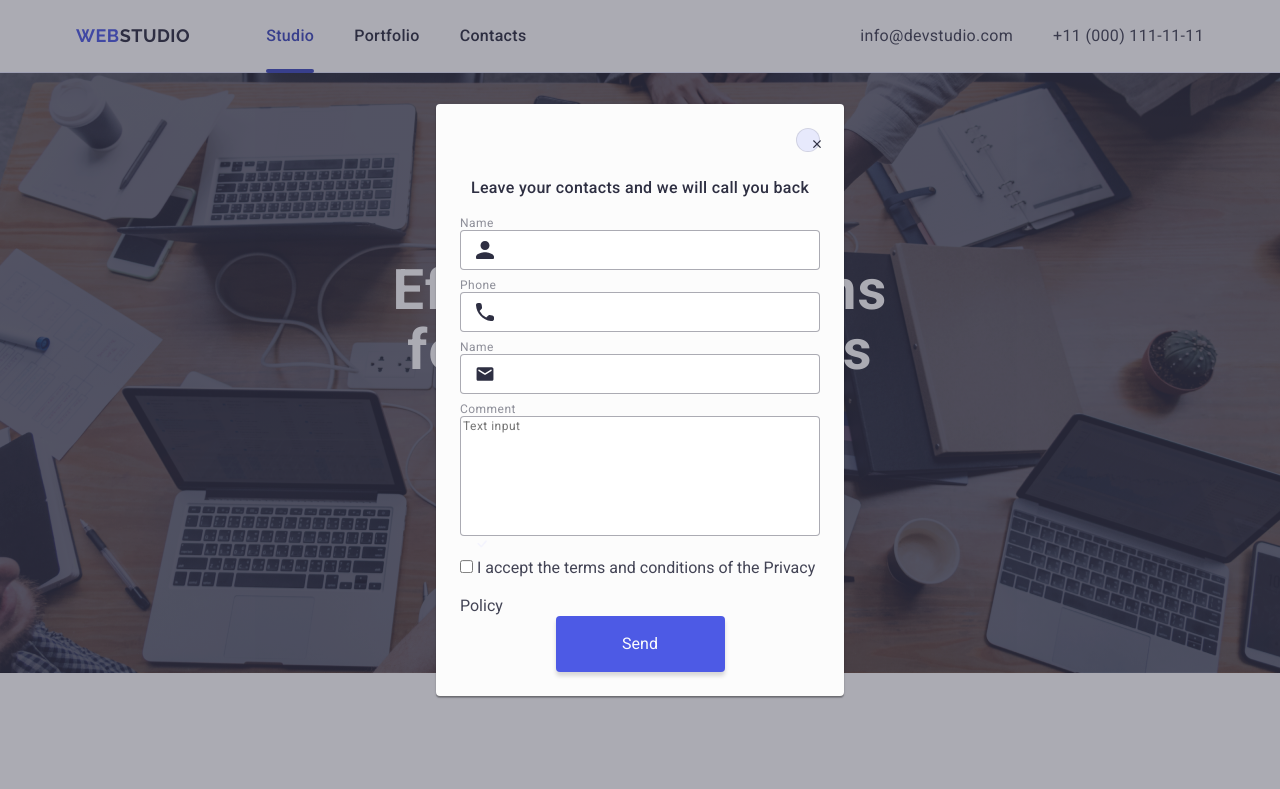
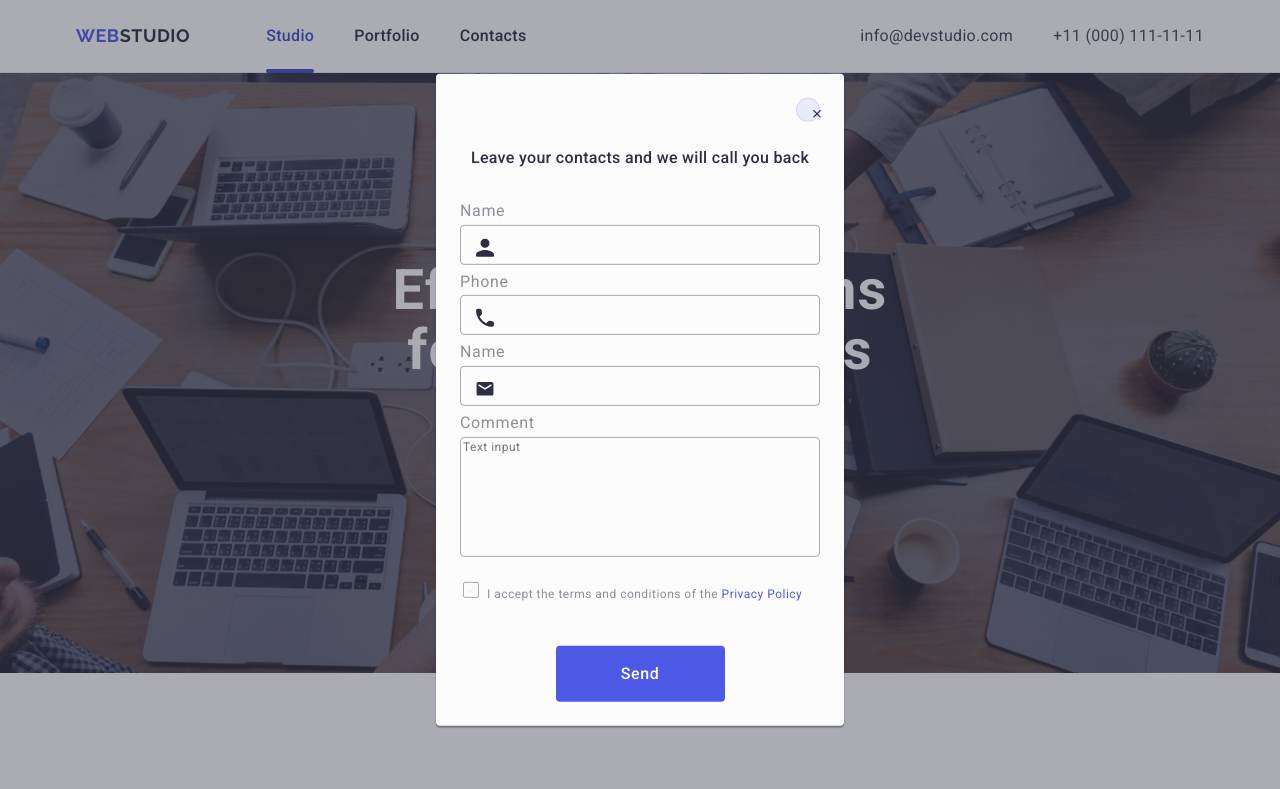
Before and after one commit to ivshynalarysa/goit-markup-hw-05, a plain HTML site: page index.html in a window 1280 px wide. Shown: the top 789 px of the page. Drawn offline with nearby package versions, Linux system fonts and the light colour scheme.

Commit message:
modified modal window

```diff
--- a/css/styles.css
+++ b/css/styles.css
@@ -203,13 +203,12 @@ transition: background-color 250ms cubic-bezier(0.4, 0, 0.2, 1);}
     font-size: 12px;
     letter-spacing: 0.04em;
     padding-left: 16px;
-    margin-top: 40px;
     background-color: transparent;
     box-shadow: 0 4px 4px 0 rgba(0, 0, 0, 0.15);
 }
 .subscribe {
-    width: 453px;
-    height: 80px; margin-right: 80px;}
+    width: 453px; margin-left: 80px;
+    height: 80px; }
 .form-footer { display: flex;
     flex-direction: row; gap: 24px;}
 .subscribe-title { font-weight: 500;
@@ -250,79 +249,115 @@ transition: background-color 250ms cubic-bezier(0.4, 0, 0.2, 1);}
     border-radius: 4px;
     width: 408px;
     min-height: 584px;
+    padding: 72px 24px 24px;
     box-shadow: 0 1px 1px 0 rgba(0, 0, 0, 0.14), 0 1px 3px 0 rgba(0, 0, 0, 0.12), 0 2px 1px 0 rgba(0, 0, 0, 0.2);
     background: #fcfcfc;
-    transform: translate(-50%, -50%)
-    ;
-}
-.modal-close {  }
-.modal-close-link {top: 24px; right: 24px;
+    transform: translate(-50%, -50%);
+    transition: transform 250ms cubic-bezier(0.4, 0, 0.2, 1);}
+
+.modal-close-btn {top: 24px; right: 24px;
     position: absolute; width: 24px;
     height: 24px;
-    margin-left: auto;
+    display: flex;
+    align-items: center;
+    justify-content: center;
+    padding: 0;
+    cursor: pointer;
     background-color:#e7e9fc;
     border-radius: 50%;
     border: 1px solid rgba(0, 0, 0, 0.1);
-
     transition:
-    background-color 250ms cubic-bezier(0.4, 0, 0.2, 1);}
+    background-color 250ms cubic-bezier(0.4, 0, 0.2, 1), border 250ms cubic-bezier(0.4, 0, 0.2, 1);}
 .modal-icon {fill: #2e2f42;
     transition: fill 250ms cubic-bezier(0.4, 0, 0.2, 1) ;}
-.modal-close-link:hover, .modal-close:focus { background-color: #404BBF;}
-.modal-close:hover .icon {fill: #FFFFFF;}
-.modal-container {margin-top: 72px; margin-right: 24px;
-    margin-left: 24px; margin-bottom: 24px;}
+.modal-close-btn:hover, .modal-close-btn:focus { background-color: #404BBF; border: none;}
+.modal-close-btn:hover .modal-icon, .modal-close-btn:focus .modal-icon {fill: #FFFFFF;}
+
 .modal-p {  padding-bottom: 16px; font-weight: 500;
         font-size: 16px;
         line-height: 1.5;
         letter-spacing: 0.02em;
         text-align: center;
-        color: #2e2f42;}
-.form { display: flex;
+        color: #2e2f42;
+    margin-bottom: 16px;}
+.modal-form { display: flex;
     align-items: flex-start;
     justify-content: flex-start;
     flex-direction: column;
-    gap: 8px; }
-.modal-label {font-weight: 400;
+     }
+.modal-field {margin-bottom: 8px;}
+.modal-label {display: block;
+    margin-bottom: 4px;
+    font-weight: 400;fill
     font-size: 12px;
-    line-height: 1.16667;
+    line-height: 1.17;
     letter-spacing: 0.04em;
     color: #8e8f99;}
 
 .modal-input-wrap {position: relative; }
-.modal-icon {position: absolute; top: 11px; left: 16px;}
+.modal-icon {position: absolute; top: 50%; left: 16px; top: 11px;  translateY(-50%);
+    transition: fill 250ms cubic-bezier(0.4, 0, 0.2, 1); }
 .modal-label {display: flex; flex-direction: column;}
-.modal-input {border: 1px solid rgba(46, 47, 66, 0.4);
-    --grey: rgba(46, 47, 66, 0.7);;
+.modal-input { width: 100%; width: 360px;
+    border: 1px solid rgba(46, 47, 66, 0.4);
     border-radius: 4px;
-    width: 360px;
-    height: 40px;}
-.modal-input:hover+svg {border-color: #4D5AE5;fill: #4D5AE5;}
-.user-comment {border: 1px solid rgba(46, 47, 66, 0.4);
+    height: 40px;
+    background-color: transparent;
+    transition: border-color 250ms cubic-bezier(0.4, 0, 0.2, 1);}
+.modal-input:focus, .modal-input:hover {border-color: #4D5AE5;}
+.modal-input:focus+svg, .modal-input:hover+svg {fill: #4D5AE5;}
+.modal-comment {margin-bottom: 16px;}
+.user-comment { width: 100%;border: 1px solid rgba(46, 47, 66, 0.4);
     border-radius: 4px;
     width: 360px;
     height: 120px; font-weight: 400;
     font-size: 12px;
-    line-height: 1.16667;
+    line-height: 1.17;
     letter-spacing: 0.04em;
-    color: rgba(46, 47, 66, 0.4); resize: none;}
-.checkbox {  position: relative; font-weight: 400;
+    color: rgba(46, 47, 66, 0.4);
+    background-color: transparent; resize: none;
+    transition: border-color 250ms cubic-bezier(0.4, 0, 0.2, 1);}
+.user-comment:focus, .user-comment:hover {border-color: #4D5AE5;}
 
-    font-size: 12px;
-    line-height: 1.16667;
-    letter-spacing: 0.04em;
-    color: #8e8f99;
+.modal-checkbox {margin-bottom: 24px;}
+
+.input-checkbox {  position: relative; font-weight: 400;
     border: 1px solid rgba(46, 47, 66, 0.4);
     margin-top: 20px; margin-bottom: 24px;
     cursor: pointer;
 }
+.label-checkbox {font-size: 12px;
+    line-height: 1.16667;
+    letter-spacing: 0.04em;
+    color: #8e8f99;}
+.acceptbox { margin-right: 8px;
+    width: 16px;
+    height: 16px;
+    border: 1px solid rgba(46, 47, 66, 0.4);
+    border-radius: 2px;
+    transition: background-color 250ms cubic-bezier(0.4, 0, 0.2, 1),
+    border 250ms cubic-bezier(0.4, 0, 0.2, 1), fill 250ms cubic-bezier(0.4, 0, 0.2, 1);
+    display: inline-flex;
+    align-items: center;
+    justify-content: center;
+    fill: transparent;}
+.input-checkbox:checked {background-color: #404bbf; border: none; fill: #f4f4fd}
+.accept-link {color: #4D5AE5;}
+
+
 .icon-check {position: absolute; fill: #f4f4fd;}
-.modal-button {border-radius: 4px;
+.modal-button {
+    font-family: "Roboto", sans-serif;
+    font-weight: 500;
+    font-size: 16px;
+    line-height: 1.5;
+    letter-spacing: 0.04em;
+    text-align: center;
+    display: block;
+    cursor: pointer;
+    border-radius: 4px;
     min-width: 169px;
-    height: 56px;display: flex;align-items: center;
-    justify-content: center;
-    gap: 10px;
-    color: #fcfcfc;
-    box-shadow: 0 4px 4px 0 rgba(0, 0, 0, 0.15);
+    height: 56px;
+    color: #FFFFFF;
     background-color: #4d5ae5; margin: 0 auto; border: none;
     transition: background-color 250ms cubic-bezier(0.4, 0, 0.2, 1);}
--- a/index.html
+++ b/index.html
@@ -511,16 +511,13 @@
 
     <div class="backdrop is-open">
       <div class="modal">
-        <div class="modal-close">
-          <button class="modal-close-link" type="button">
+        <button class="modal-close-btn" type="button">
           <svg class="modal-icon" width="8" height="8">
             <use href="./images/icons.svg#icon-close"></use>
           </svg>
         </button>
-        </div>
-        <div class="modal-container">
         <p class="modal-p">Leave your contacts and we will call you back</p>
-          <form class="form">
+        <form class="modal-form">
           <div class="modal-field">
             <label for="user-name" class="modal-label">Name</label>
             <div class="modal-input-wrap">
@@ -530,7 +527,7 @@
                 name="user-name"
                 id="user-name"
               />
-                <svg class="modal-icon" width="18" height="18">
+              <svg class="modal-icon" width="18" height="24">
                 <use href="./images/icons.svg#icon-name"></use>
               </svg>
             </div>
@@ -544,7 +541,7 @@
                 name="user-phone"
                 id="user-phone"
               />
-                <svg class="modal-icon" width="18" height="18">
+              <svg class="modal-icon" width="18" height="24">
                 <use href="./images/icons.svg#icon-tel"></use>
               </svg>
             </div>
@@ -558,12 +555,12 @@
                 name="user-email"
                 id="user-email"
               />
-                <svg class="modal-icon" width="18" height="18">
+              <svg class="modal-icon" width="18" height="24">
                 <use href="./images/icons.svg#icon-email"></use>
               </svg>
             </div>
           </div>
-            <div class="modal-field">
+          <div class="modal-comment">
             <label for="user-comment" class="modal-label">Comment</label>
             <textarea
               class="user-comment"
@@ -573,22 +570,28 @@
               placeholder="Text input"
             ></textarea>
           </div>
-          </form>
+
+          <div class="modal-checkbox">
             <input
-            class="checkbox"
+              class="input-checkbox visually-hidden"
               type="checkbox"
-            name="acceptform"
-            id="acceptform"
+              name="user-privacy"
+              id="user-privacy"
+              value="true"
             />
-          <label for="acceptform">
+            <label class="label-checkbox" for="user-privacy">
               <span class="acceptbox">
                 <svg class="icon-check" width="10" height="8">
                   <use href="./images/icons.svg#icon-check"></use>
                 </svg> </span
-            >I accept the terms and conditions of the Privacy Policy</label
+              >I accept the terms and conditions of the
+              <a class="accept-link" href="" alt="Privacy Policy"
+                >Privacy Policy</a
               >
+            </label>
+          </div>
           <button class="modal-button" type="submit">Send</button>
-        </div>
+        </form>
       </div>
     </div>
   </body>
```
Lines whose indentation alone changed are shown as unchanged.
